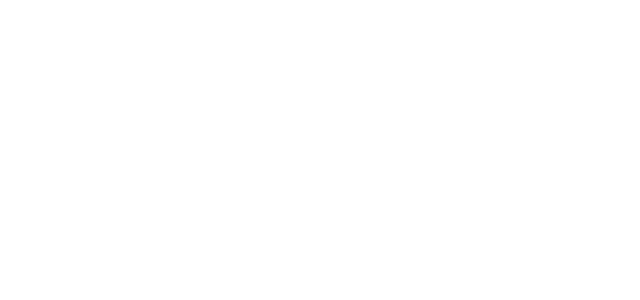
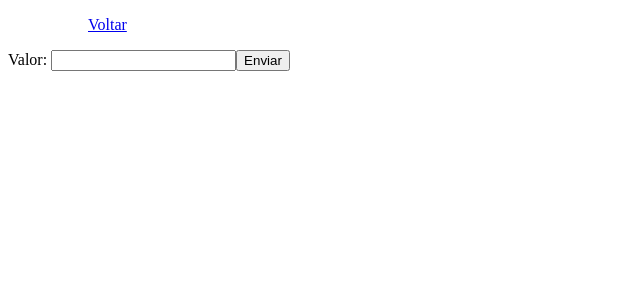
Before and after one commit to IvanilsoDaSilva/sistema-bancario-frontend, a React (Vite) app: page /account/deposit in a window 1280 px wide. Before the commit this address had no page. Shown: the top 300 px of the page, without its empty margins (0-640 px from the left). Built offline with nearby package versions, Linux system fonts and the light colour scheme.

Commit message:
Feat: Deposit and Header

```diff
--- a/src/App.tsx
+++ b/src/App.tsx
@@ -14,17 +14,19 @@
 import LegalPersonAccountRead from "./pages/Account/LegalPerson/Read";
 
 import Header from "./components/Header";
+import Deposit from "./pages/Account/Deposit";
 
 function App() {
   return (
     <>
       <BrowserRouter>
-        <Header/>
+        <Header />
         <Routes>
           <Route path="/" element={<Index />} />
           <Route path="/account" element={<Account />} />
           <Route path="/admin" element={<Admin />} />
           <Route path="/account/dashboard" element={<Dashboard />} />
+          <Route path="/account/deposit" element={<Deposit />} />
           <Route
             path="/account/individual-person/"
             element={<IndividualPersonAccount />}
--- a/src/api/SistemaBancarioBackend.ts
+++ b/src/api/SistemaBancarioBackend.ts
@@ -1,10 +1,13 @@
 import { ILoginAccount } from "../interfaces/LoginAccount";
 import { IIndividualPersonAccount } from "../interfaces/IndividualPersonAccount";
 import { ILegalPersonAccount } from "../interfaces/LegalPersonAccount";
+import { IPersonAccount } from "../interfaces/PersonAccount";
 
 const baseURL = import.meta.env.VITE_API_BASE_URL;
 
-export const LoginAccount = async (LoginAccount: ILoginAccount) : Promise<Response> => {
+export const LoginAccount = async (
+  LoginAccount: ILoginAccount
+): Promise<Response> => {
   const headers = new Headers();
   headers.append("Content-Type", "application/json");
 
@@ -13,10 +16,22 @@
     headers: headers,
     body: JSON.stringify(LoginAccount),
   });
-
 };
 
-export const CreateIndividualPersonAccount = async (individualPersonAccount: IIndividualPersonAccount) : Promise<Response> => {
+export const Deposit = async (Deposit: IPersonAccount): Promise<Response> => {
+  const headers = new Headers();
+  headers.append("Content-Type", "application/json");
+
+  return await fetch(baseURL + "/account/deposit", {
+    method: "POST",
+    headers: headers,
+    body: JSON.stringify(Deposit),
+  });
+};
+
+export const CreateIndividualPersonAccount = async (
+  individualPersonAccount: IIndividualPersonAccount
+): Promise<Response> => {
   const headers = new Headers();
   headers.append("Content-Type", "application/json");
 
@@ -27,7 +42,9 @@
   });
 };
 
-export const CreateLegalPersonAccount = async (legalPersonAccount: ILegalPersonAccount) : Promise<Response> => {
+export const CreateLegalPersonAccount = async (
+  legalPersonAccount: ILegalPersonAccount
+): Promise<Response> => {
   const headers = new Headers();
   headers.append("Content-Type", "application/json");
 
--- a/src/components/Header.tsx
+++ b/src/components/Header.tsx
@@ -1,21 +1,33 @@
-import { useCookies } from 'react-cookie';
-import { useNavigate } from 'react-router-dom'
+import { useCookies } from "react-cookie";
+import { useNavigate } from "react-router-dom";
 
 const Header = () => {
-    const navigate = useNavigate()
+  const navigate = useNavigate();
 
-    const [cookies, setCookie] = useCookies(['user']);
+  const [cookies, setCookie, removeCookie] = useCookies(["user"]);
 
-    return (
+  return (
+    <>
+      {cookies.user != null ? (
         <>
-            {
+          <a href="/account/dashboard">
+            {cookies.user.name}
+            {cookies.user.companyName}
+          </a>
+          <button
+            onClick={() => {
+              removeCookie("user", { path: "/" });
+              navigate("/account");
+            }}
+          >
+            Deslogar
+          </button>
+        </>
+      ) : (
+        <></>
+      )}
+    </>
+  );
+};
 
-                (cookies.user != null)
-                ? <><a href="account/dashboard">{cookies.user.name}{cookies.user.companyName}</a><button onClick={()=>{setCookie("user", null);navigate('/account')}}>Deslogar</button></>
-                : <></>
-            }
-        </>
-    )
-}
-
-export default Header
+export default Header;
--- a/src/interfaces/IndividualPersonAccount.ts
+++ b/src/interfaces/IndividualPersonAccount.ts
@@ -1,4 +1,6 @@
 export interface IIndividualPersonAccount {
+  id: string;
+
   name: string;
   cpf: string;
   rg: string;
--- a/src/interfaces/LegalPersonAccount.ts
+++ b/src/interfaces/LegalPersonAccount.ts
@@ -1,4 +1,6 @@
 export interface ILegalPersonAccount {
+  id: string;
+
   companyName: string;
   cnpj: string;
 
--- a/src/interfaces/PersonAccount.ts
+++ b/src/interfaces/PersonAccount.ts
@@ -1,4 +1,6 @@
 export interface IPersonAccount {
+  id: string;
+
   companyName: string;
   cnpj: string;
 
@@ -7,6 +9,7 @@
   rg: string;
   birth: Date;
 
+  balance: number;
   password: string;
   accountType: string;
   agencyCode: string;
--- a/src/pages/Account/Dashboard.tsx
+++ b/src/pages/Account/Dashboard.tsx
@@ -1,7 +1,7 @@
-import { useCookies } from 'react-cookie';
+import { useCookies } from "react-cookie";
 
 const Dashboard = () => {
-    const [cookies, setCookie] = useCookies(['user']);
+  const [cookies, setCookie] = useCookies(["user"]);
 
   return (
     <>
@@ -11,8 +11,20 @@
         </ul>
       </ol>
       <ol>
-          {cookies.user.cpf != null ? <><ul>Nome: {cookies.user.name}</ul></> : <></>}
-          {cookies.user.cnpj != null ? <><ul>Razão social: {cookies.user.companyName}</ul></> : <></>}
+        {cookies.user.cpf != null ? (
+          <>
+            <ul>Nome: {cookies.user.name}</ul>
+          </>
+        ) : (
+          <></>
+        )}
+        {cookies.user.cnpj != null ? (
+          <>
+            <ul>Razão social: {cookies.user.companyName}</ul>
+          </>
+        ) : (
+          <></>
+        )}
         <ul>Agencia da conta: {cookies.user.agencyCode}</ul>
         <ul>Numero da conta: {cookies.user.number}</ul>
         <ul>Saldo da conta: {cookies.user.balance}</ul>
@@ -22,7 +34,7 @@
           <a href="">Sacar</a>
         </ul>
         <ul>
-            <a href="">Depositar</a>
+          <a href="/account/deposit">Depositar</a>
         </ul>
       </ol>
     </>
--- a/src/pages/Account/Deposit.tsx
+++ b/src/pages/Account/Deposit.tsx
@@ -1,32 +1,62 @@
-import { useCookies } from 'react-cookie';
+import { useCookies } from "react-cookie";
+import { useNavigate } from "react-router-dom";
+import { useEffect, useState } from "react";
 
-const Dashboard = () => {
-  const [cookies, setCookie] = useCookies(['user']);
+import { Deposit } from "../../api/SistemaBancarioBackend";
+
+import { IPersonAccount } from "../../interfaces/PersonAccount";
+
+const Index = () => {
+  const navigate = useNavigate();
+
+  const [balance, setBalance] = useState<number | null>(null);
+
+  const [httpStatus, setHttpStatus] = useState("");
+
+  const [cookies, setCookie] = useCookies(["user"]);
+
+  const handle = async (e: { preventDefault: () => void }) => {
+    e.preventDefault();
+
+    const response = await Deposit({
+      id: cookies.user.id,
+      balance,
+    } as IPersonAccount);
+    setHttpStatus(response.status.toString());
+
+    if (response.status == 201) {
+      navigate("/account/dashboard");
+    }
+  };
+
+  // useEffect(() => {
+  //   const fetchData = async () => {
+  //     if (cookies.user != null && cookies.user.id != null) {
+  //     }
+  //   };
+  //   fetchData();
+  // }, [id]);
 
   return (
     <>
+      <p>{httpStatus}</p>
       <ol>
         <ul>
-          <a href="/account">Voltar</a>
+          <a href="/account/dashboard">Voltar</a>
         </ul>
       </ol>
-      <ol>
-        {cookies.user.cpf != null ? <><ul>Nome: {cookies.user.name}</ul></> : <></>}
-        {cookies.user.cnpj != null ? <><ul>Razão social: {cookies.user.companyName}</ul></> : <></>}
-        <ul>Agencia da conta: {cookies.user.agencyCode}</ul>
-        <ul>Numero da conta: {cookies.user.number}</ul>
-        <ul>Saldo da conta: {cookies.user.balance}</ul>
-      </ol>
-      <ol>
-        <ul>
-          <a href="">Sacar</a>
-        </ul>
-        <ul>
-          <a href="">Depositar</a>
-        </ul>
-      </ol>
+      <form method="POST" onSubmit={handle}>
+        <label htmlFor="namber">Valor: </label>
+        <input
+          type="number"
+          name="balance"
+          value={balance as number}
+          onChange={(e) => setBalance(e.target.value as unknown as number)}
+        />
+        <button type="submit">Enviar</button>
+      </form>
     </>
   );
 };
 
-export default Dashboard;
+export default Index;
--- a/src/pages/Account/IndividualPerson/Create.tsx
+++ b/src/pages/Account/IndividualPerson/Create.tsx
@@ -1,4 +1,4 @@
-import { useNavigate } from 'react-router-dom'
+import { useNavigate } from "react-router-dom";
 import { useState } from "react";
 
 import { CreateIndividualPersonAccount } from "../../../api/SistemaBancarioBackend";
@@ -6,38 +6,47 @@
 import { IIndividualPersonAccount } from "../../../interfaces/IndividualPersonAccount";
 
 const Create = () => {
-  const navigate = useNavigate()
+  const navigate = useNavigate();
 
-  const [name, setName] = useState<string|null>(null);
-  const [cpf, setCpf] = useState<string|null>(null);
-  const [rg, setRg] = useState<string|null>(null);
+  const [name, setName] = useState<string | null>(null);
+  const [cpf, setCpf] = useState<string | null>(null);
+  const [rg, setRg] = useState<string | null>(null);
   const [birth, setBirth] = useState<Date | null>(new Date());
-  const [password, setPassword] = useState<string|null>(null);
+  const [password, setPassword] = useState<string | null>(null);
   const [accountType, setAccountType] = useState("CORRENTE");
   const [agencyCode, setAgencyCode] = useState("001");
 
   const [httpStatus, setHttpStatus] = useState("");
 
-  const handle = async (e: {preventDefault: () => void;}) => {
+  const handle = async (e: { preventDefault: () => void }) => {
     e.preventDefault();
 
-    const response = await CreateIndividualPersonAccount({name,cpf,rg,birth,password,accountType,agencyCode} as IIndividualPersonAccount);
-    setHttpStatus(response.status.toString())
+    const response = await CreateIndividualPersonAccount({
+      name,
+      cpf,
+      rg,
+      birth,
+      password,
+      accountType,
+      agencyCode,
+    } as IIndividualPersonAccount);
+    setHttpStatus(response.status.toString());
 
-    if(response.status == 201) {
-      response.json().then(i => navigate('/account/individual-person/read', {state: i}))
+    if (response.status == 201) {
+      response
+        .json()
+        .then((i) => navigate("/account/individual-person/read", { state: i }));
     }
-
   };
 
   return (
     <>
+      <p>{httpStatus}</p>
       <ol>
         <ul>
           <a href="/account">Voltar</a>
         </ul>
       </ol>
-      <p>{httpStatus}</p>
       <form method="POST" onSubmit={handle}>
         <label htmlFor="name">Nome: </label>
         <input
--- a/src/pages/Account/LegalPerson/Create.tsx
+++ b/src/pages/Account/LegalPerson/Create.tsx
@@ -1,4 +1,4 @@
-import { useNavigate } from 'react-router-dom'
+import { useNavigate } from "react-router-dom";
 import { useState } from "react";
 
 import { CreateLegalPersonAccount } from "../../../api/SistemaBancarioBackend";
@@ -6,35 +6,43 @@
 import { ILegalPersonAccount } from "../../../interfaces/LegalPersonAccount";
 
 const Create = () => {
-  const navigate = useNavigate()
+  const navigate = useNavigate();
 
-  const [companyName, setCompanyName] = useState<string|null>(null);
-  const [cnpj, setCnpj] = useState<string|null>(null);
-  const [password, setPassword] = useState<string|null>(null);
+  const [companyName, setCompanyName] = useState<string | null>(null);
+  const [cnpj, setCnpj] = useState<string | null>(null);
+  const [password, setPassword] = useState<string | null>(null);
   const [accountType, setAccountType] = useState("CORRENTE");
   const [agencyCode, setAgencyCode] = useState("001");
 
   const [httpStatus, setHttpStatus] = useState("");
 
-  const handle = async (e: {preventDefault: () => void;}) => {
+  const handle = async (e: { preventDefault: () => void }) => {
     e.preventDefault();
 
-    const response = await CreateLegalPersonAccount({companyName,cnpj,password,accountType,agencyCode} as ILegalPersonAccount);
-    setHttpStatus(response.status.toString())
+    const response = await CreateLegalPersonAccount({
+      companyName,
+      cnpj,
+      password,
+      accountType,
+      agencyCode,
+    } as ILegalPersonAccount);
+    setHttpStatus(response.status.toString());
 
-    if(response.status == 201) {
-      response.json().then(i => navigate('/account/legal-person/read', {state: i}))
+    if (response.status == 201) {
+      response
+        .json()
+        .then((i) => navigate("/account/legal-person/read", { state: i }));
     }
   };
 
   return (
     <>
+      <p>{httpStatus}</p>
       <ol>
         <ul>
           <a href="/account">Voltar</a>
         </ul>
       </ol>
-      <p>{httpStatus}</p>
       <form method="POST" onSubmit={handle}>
         <label htmlFor="razaoSocial">Razão Social: </label>
         <input
```
Also changed, not shown: 1 other file (tests, documents, lock files or other folders). Lines whose indentation alone changed are shown as unchanged.
